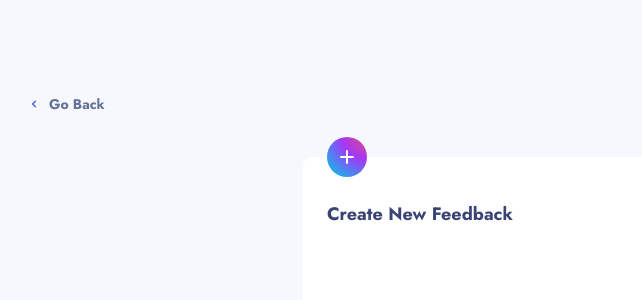
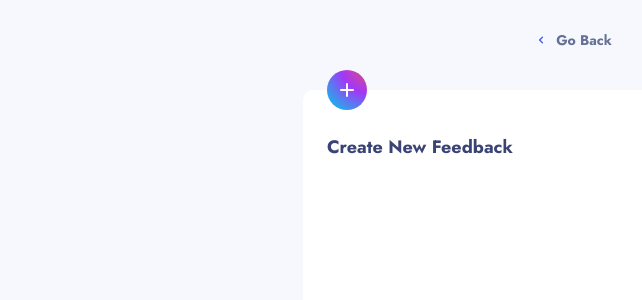
Before and after one commit to Jeangel/feedback-app-fe, a Next.js app: page /suggestions/new in a window 1280 px wide. Shown: the top 300 px of the page, without its empty margins (67-709 px from the left). Built offline with nearby package versions, Linux system fonts and the light colour scheme; no server answers; sample sign-in values are in the browser's storage.

Commit message:
Styling 💅
Adjusting components styles (Select/Templates/Grid)

```diff
--- a/src/components/forms/Select/index.tsx
+++ b/src/components/forms/Select/index.tsx
@@ -45,6 +45,7 @@ const Select = ({
         variant={variant}
         rightIcon={<ChevronDownIcon color='secondary.500' {...iconProps} />}
         textAlign='left'
+        w='full'
         {...triggerProps}
       >
         {options.find((e) => e.value === value)?.label || (
--- a/src/components/misc/SuggestionsBar/index.tsx
+++ b/src/components/misc/SuggestionsBar/index.tsx
@@ -44,6 +44,7 @@ const SuggestionsBar = () => {
             fontWeight='normal'
             m='0'
             htmlFor='sortBy'
+            w='50%'
           >
             Sort By:
           </FormLabel>
--- a/src/components/template/BaseGrid.tsx
+++ b/src/components/template/BaseGrid.tsx
@@ -5,7 +5,7 @@ const BaseGrid: ComponentWithAs<'div', GridProps> = ({ children, ...rest }) => {
     <Grid
       {...rest}
       w='full'
-      h='full'
+      minH='full'
       maxW='1440px'
       gridTemplateColumns='repeat(12, 1fr)'
       columnGap='30px'
--- a/src/components/template/CenterTemplate.tsx
+++ b/src/components/template/CenterTemplate.tsx
@@ -1,5 +1,5 @@
 import React from 'react'
-import { Box } from '@chakra-ui/react'
+import { Flex } from '@chakra-ui/react'
 import Navbar from '@components/navigation/Navbar'
 import BaseGrid from './BaseGrid'
 import { ITemplateProps } from './types'
@@ -12,13 +12,13 @@ const CenterTemplate = ({ children, withNavbar = true }: ITemplateProps) => {
         bg='gray.50'
         p={{
           base: '24px',
-          md: '56px',
-          lg: '94px',
+          md: '30px',
+          lg: '30px',
         }}
       >
-        <Box h='full' w='full' gridColumn={{ base: '1 / 13', lg: '1 / 13' }}>
+        <Flex direction='column' minH='full' w='full' gridColumn={{ base: '1 / 13', lg: '1 / 13' }}>
           {children}
-        </Box>
+        </Flex>
       </BaseGrid>
     </>
   )
```
